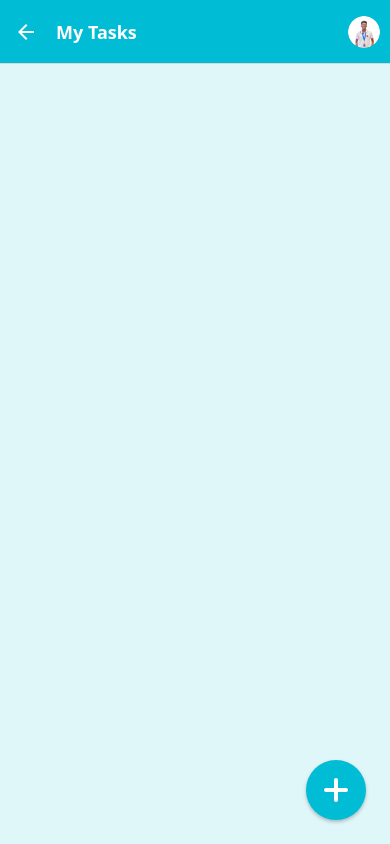
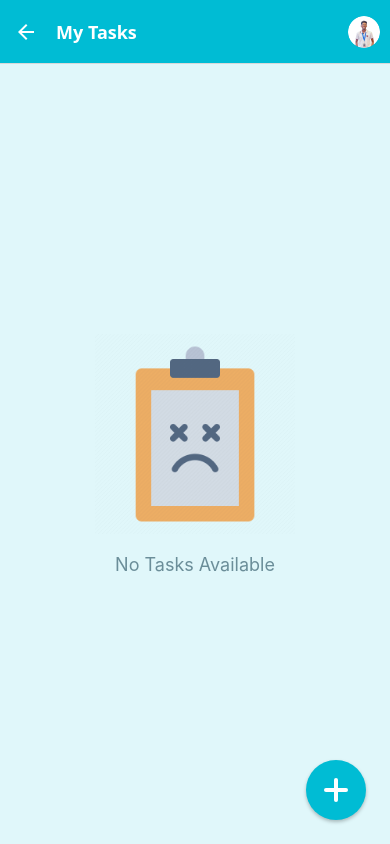
Before and after one commit to Tasheen2002/projectX, a React Native app: screen /Tasks in a window 390 px wide. Built offline with nearby package versions, Linux system fonts and the light colour scheme.

Commit message:
final changes added

```diff
--- a/src/hooks/useTask.ts
+++ b/src/hooks/useTask.ts
@@ -47,7 +47,8 @@ export const useTask = () => {
   };
 
   const completedTasks = tasks.filter(task => task.status === 'completed');
-  const pendingTasks = tasks.filter(task => task.status !== 'completed');
+  const inProgressTasks = tasks.filter(task => task.status === 'in-progress');
+  const pendingTasks = tasks.filter(task => task.status === 'pending');
 
   return {
     tasks,
@@ -56,6 +57,7 @@ export const useTask = () => {
     editTask,
     removeTask,
     completedTasks,
+    inProgressTasks,
     pendingTasks,
   };
 };
--- a/src/screens/ProfileScreen.tsx
+++ b/src/screens/ProfileScreen.tsx
@@ -4,7 +4,7 @@ import {colors} from '../theme/color';
 import {useTask} from '../hooks/useTask';
 
 const ProfileScreen: React.FC = () => {
-  const {completedTasks, pendingTasks} = useTask();
+  const {completedTasks, pendingTasks, inProgressTasks} = useTask();
 
   return (
     <View style={styles.container}>
@@ -13,8 +13,12 @@ const ProfileScreen: React.FC = () => {
         style={styles.profileImage}
       />
       <Text style={styles.name}>Tasheen Darshika</Text>
-      {/* <Text style={styles.details}>Email: tasheendarshika@example.com</Text> */}
-      <Text style={styles.details}>Tasks Completed: {completedTasks.length}</Text>
+      <Text style={styles.details}>
+        Tasks Completed: {completedTasks.length}
+      </Text>
+      <Text style={styles.details}>
+        Tasks In Progress: {inProgressTasks.length}
+      </Text>
       <Text style={styles.details}>Tasks Pending: {pendingTasks.length}</Text>
     </View>
   );
--- a/src/screens/TaskScreen.tsx
+++ b/src/screens/TaskScreen.tsx
@@ -1,5 +1,12 @@
 import React from 'react';
-import {View, FlatList, StyleSheet, TouchableOpacity} from 'react-native';
+import {
+  View,
+  FlatList,
+  StyleSheet,
+  TouchableOpacity,
+  Text,
+  Image,
+} from 'react-native';
 import {NativeStackNavigationProp} from '@react-navigation/native-stack';
 import {RootStackParamList} from '../navigation/AppNavigator';
 import TaskComponent from '../components/TaskComponent';
@@ -24,12 +31,23 @@ const TaskScreen: React.FC<TaskScreenProps> = ({navigation}) => {
 
   return (
     <View style={styles.container}>
+      {tasks.length === 0 ? (
+        <View style={styles.emptyContainer}>
+          <Image
+            source={require('../assets/images/no-task.png')} // Corrected image path
+            style={styles.emptyImage}
+            resizeMode="contain"
+          />
+          <Text style={styles.emptyText}>No Tasks Available</Text>
+        </View>
+      ) : (
         <FlatList
           data={tasks}
           renderItem={renderTask}
           keyExtractor={item => item.id}
           contentContainerStyle={styles.listContent}
         />
+      )}
       <TouchableOpacity
         style={styles.addButton}
         onPress={() => navigation.navigate('CreateTask')}>
@@ -49,6 +67,22 @@ const styles = StyleSheet.create({
   },
   listContent: {
     padding: 16,
+  },
+  emptyContainer: {
+    flex: 1,
+    justifyContent: 'center',
+    alignItems: 'center',
+    padding: 16,
+  },
+  emptyImage: {
+    width: 200,
+    height: 200,
+    marginBottom: 20,
+  },
+  emptyText: {
+    fontSize: 18,
+    color: colors.textLight,
+    textAlign: 'center',
   },
   addButton: {
     position: 'absolute',
```
Also changed, not shown: src/assets/images/no-task.png (added). Lines whose indentation alone changed are shown as unchanged.
